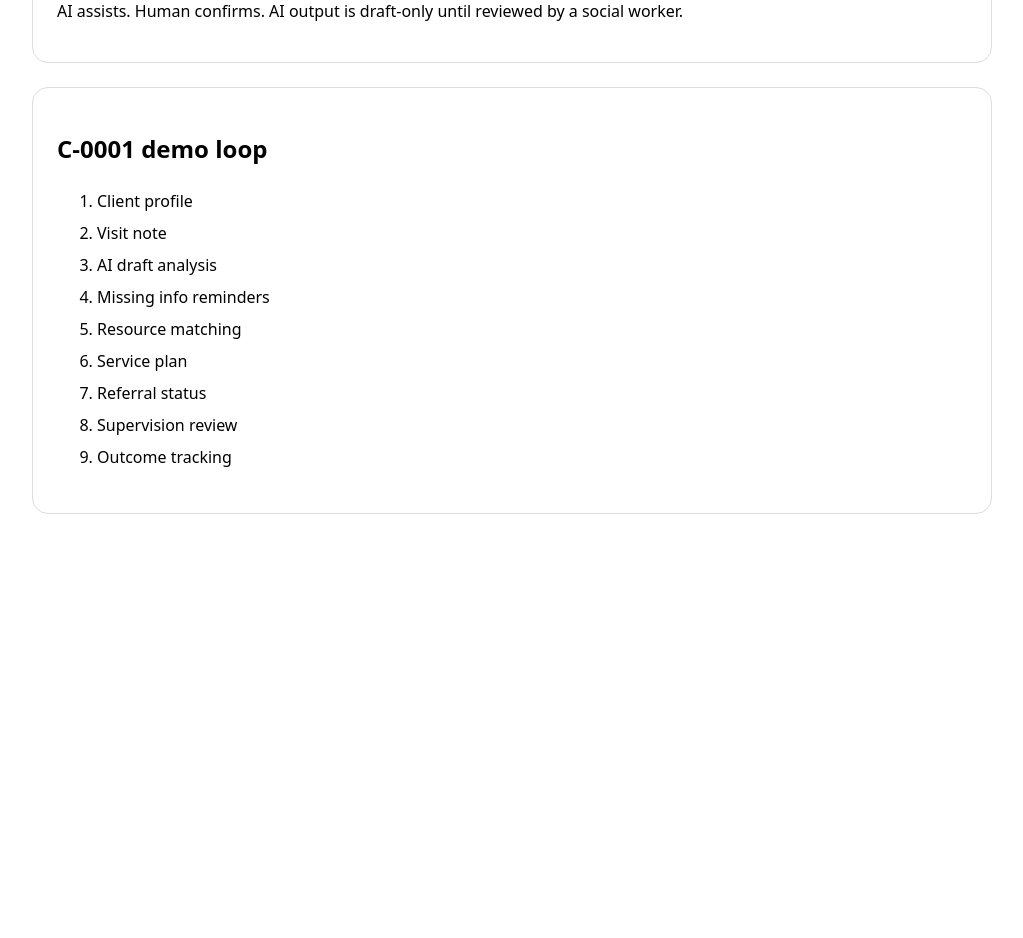
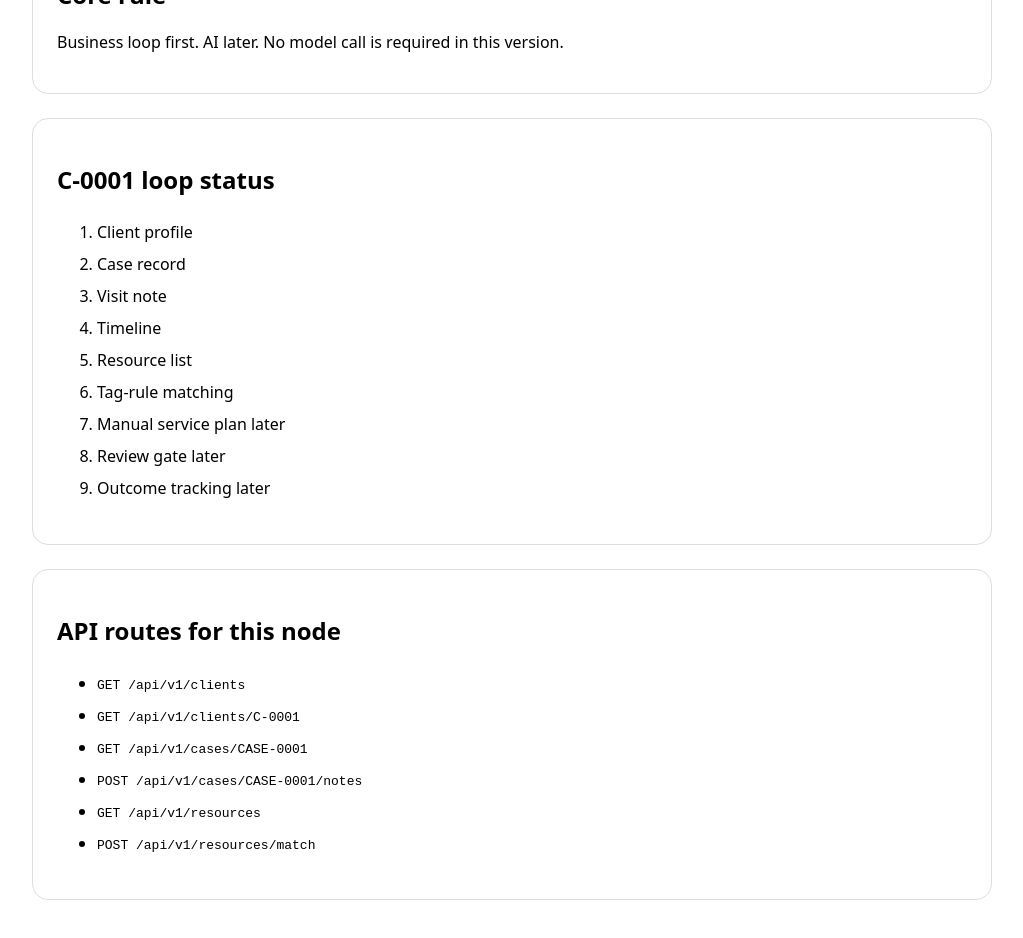
Before and after one commit to selinyi123/casebridge, a Next.js app in the folder apps/web/: page / in a window 1280 px wide. Shown: the part 320-1258 px from the top of the page, without its empty margins (128-1151 px from the left). Before the commit the page ends 874 px from the top, so only its background shows below. Built offline with nearby package versions, Linux system fonts and the light colour scheme.

Commit message:
web: update landing page for v0.1.2

```diff
--- a/apps/web/app/page.tsx
+++ b/apps/web/app/page.tsx
@@ -1,39 +1,57 @@
+const apiRoutes = [
+  "GET /api/v1/clients",
+  "GET /api/v1/clients/C-0001",
+  "GET /api/v1/cases/CASE-0001",
+  "POST /api/v1/cases/CASE-0001/notes",
+  "GET /api/v1/resources",
+  "POST /api/v1/resources/match",
+];
+
 const demoSteps = [
   "Client profile",
+  "Case record",
   "Visit note",
-  "AI draft analysis",
-  "Missing info reminders",
-  "Resource matching",
-  "Service plan",
-  "Referral status",
-  "Supervision review",
-  "Outcome tracking",
+  "Timeline",
+  "Resource list",
+  "Tag-rule matching",
+  "Manual service plan later",
+  "Review gate later",
+  "Outcome tracking later",
 ];
 
 export default function Home() {
   return (
     <main style={{ maxWidth: 960, margin: "0 auto", padding: 32, fontFamily: "system-ui, sans-serif" }}>
       <section style={{ marginBottom: 32 }}>
-        <p style={{ fontSize: 14, color: "#666" }}>CaseBridge v0.1.1-foundation-build</p>
+        <p style={{ fontSize: 14, color: "#666" }}>CaseBridge v0.1.2-business-skeleton</p>
         <h1 style={{ fontSize: 40, margin: "8px 0" }}>CaseBridge</h1>
         <p style={{ fontSize: 18, lineHeight: 1.7 }}>
-          AI-native case service and resource collaboration system for Chinese social-work scenarios.
+          Non-AI business skeleton for the C-0001 case loop. The current node focuses on clients, cases, notes, resources, and deterministic resource matching.
         </p>
       </section>
 
       <section style={{ border: "1px solid #ddd", borderRadius: 16, padding: 24, marginBottom: 24 }}>
         <h2>Core rule</h2>
-        <p>AI assists. Human confirms. AI output is draft-only until reviewed by a social worker.</p>
+        <p>Business loop first. AI later. No model call is required in this version.</p>
       </section>
 
-      <section style={{ border: "1px solid #ddd", borderRadius: 16, padding: 24 }}>
-        <h2>C-0001 demo loop</h2>
+      <section style={{ border: "1px solid #ddd", borderRadius: 16, padding: 24, marginBottom: 24 }}>
+        <h2>C-0001 loop status</h2>
         <ol style={{ lineHeight: 2 }}>
           {demoSteps.map((step) => (
             <li key={step}>{step}</li>
           ))}
         </ol>
       </section>
+
+      <section style={{ border: "1px solid #ddd", borderRadius: 16, padding: 24 }}>
+        <h2>API routes for this node</h2>
+        <ul style={{ lineHeight: 2 }}>
+          {apiRoutes.map((route) => (
+            <li key={route}><code>{route}</code></li>
+          ))}
+        </ul>
+      </section>
     </main>
   );
 }
```
